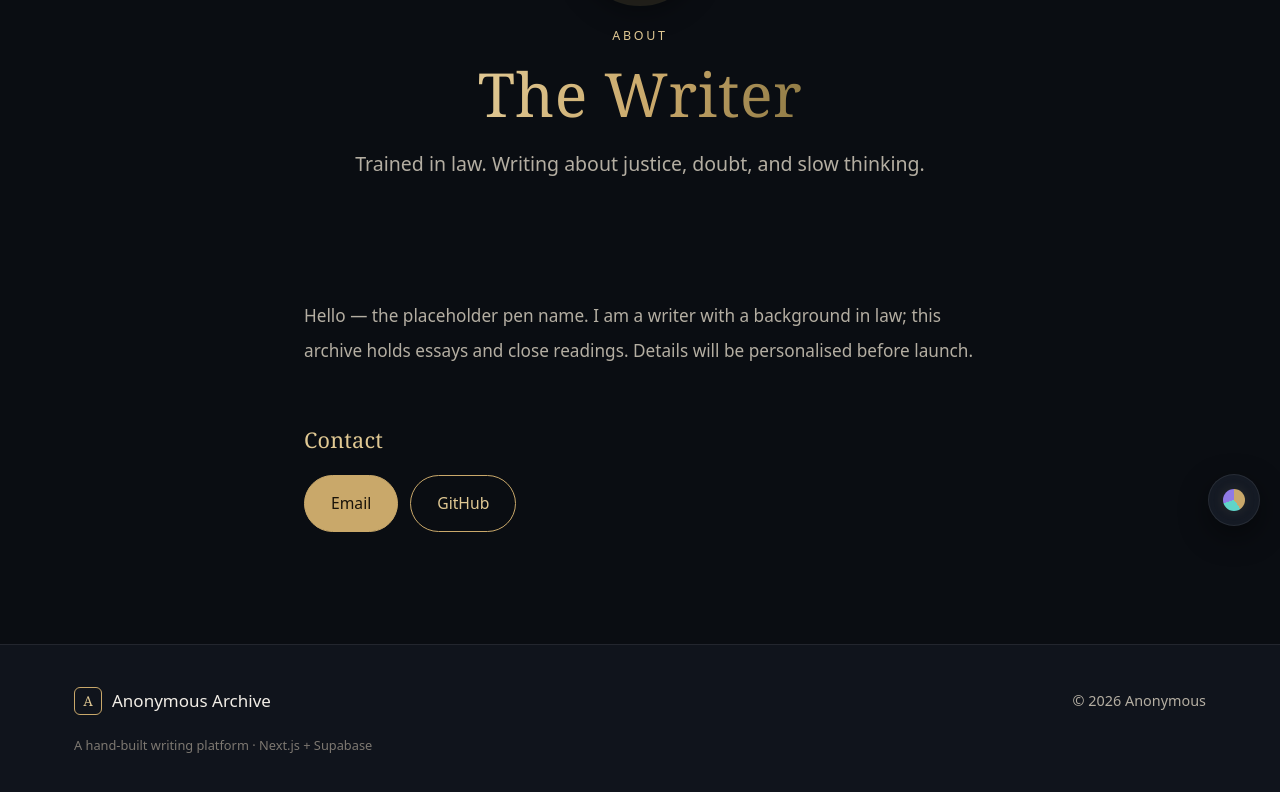
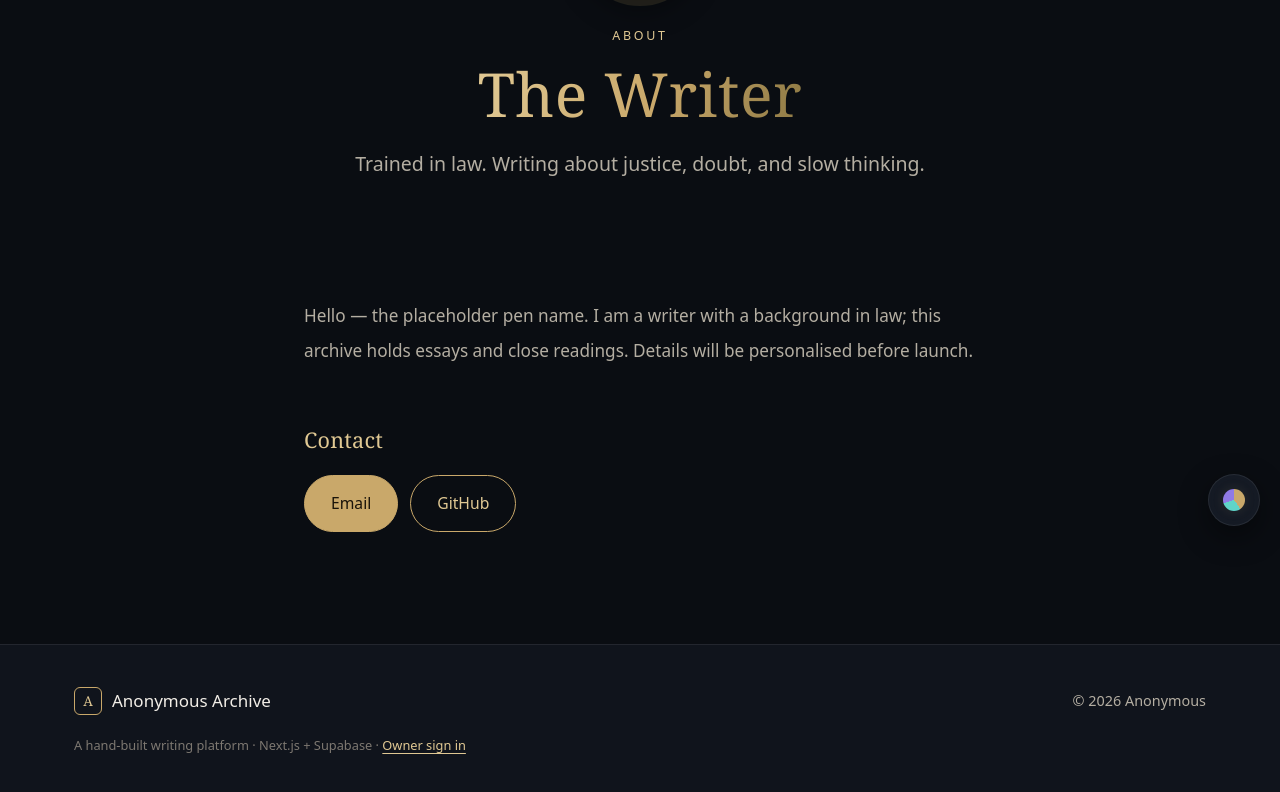
Before and after one commit to LuYan723/writer-platform, a Next.js app: page /en/about in a window 1280 px wide. Shown: the part 254-1046 px from the top of the page. Built offline with nearby package versions, Linux system fonts and the light colour scheme.

Commit message:
Add owner sign-in link on public pages

```diff
--- a/components/SiteFooter.jsx
+++ b/components/SiteFooter.jsx
@@ -1,3 +1,4 @@
+import Link from "next/link";
 import { SITE } from "@/lib/site";
 
 export default function SiteFooter({ lang, isAdmin }) {
@@ -15,6 +16,11 @@ export default function SiteFooter({ lang, isAdmin }) {
         <p className="footer-meta">
           {isAdmin ? (lang === "zh" ? "开发者模式" : "Developer mode") : null}{" "}
           {lang === "zh" ? "手写写作平台 · Next.js + Supabase" : "A hand-built writing platform · Next.js + Supabase"}
+          {!isAdmin ? (
+            <>
+              {" "}· <Link href="/login">{lang === "zh" ? "站长登录" : "Owner sign in"}</Link>
+            </>
+          ) : null}
         </p>
       </div>
     </footer>
--- a/pages/index.jsx
+++ b/pages/index.jsx
@@ -20,6 +20,9 @@ export default function Landing() {
             <Link className="btn btn-gold" href="/zh" lang="zh-CN">进入中文区</Link>
             <Link className="btn" href="/en" lang="en">Enter English</Link>
           </div>
+          <p className="landing-login">
+            <Link className="text-link" href="/login">站长登录</Link>
+          </p>
         </div>
       </main>
       <ThemePalette isZh />
--- a/public/styles/admin.css
+++ b/public/styles/admin.css
@@ -275,6 +275,16 @@
   color: var(--text3);
 }
 
+.landing-login {
+  margin-top: 42px;
+}
+
+.footer-meta a {
+  color: var(--accent-strong);
+  text-decoration: underline;
+  text-underline-offset: 3px;
+}
+
 @media (max-width: 720px) {
   .editor-grid {
     grid-template-columns: 1fr;
```
